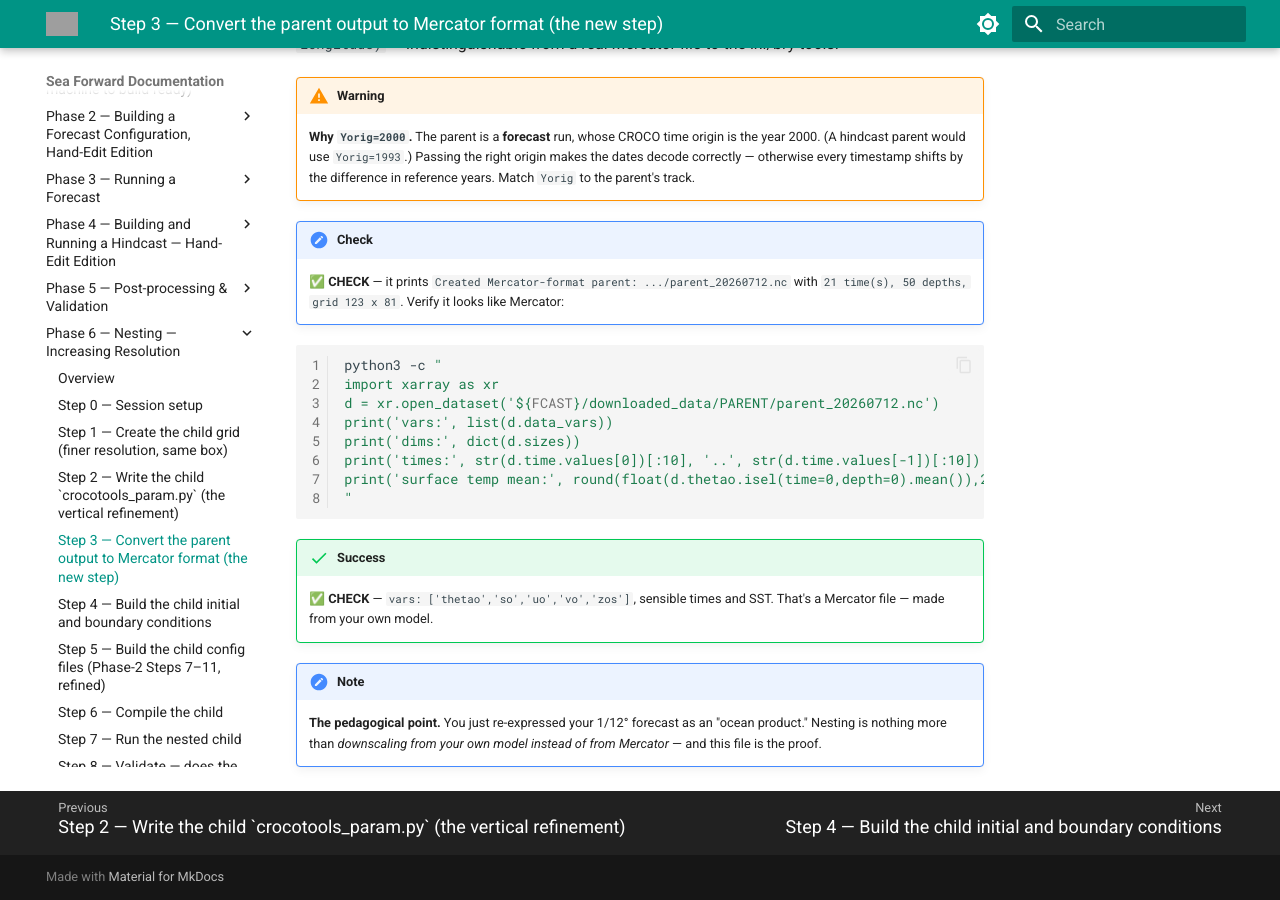
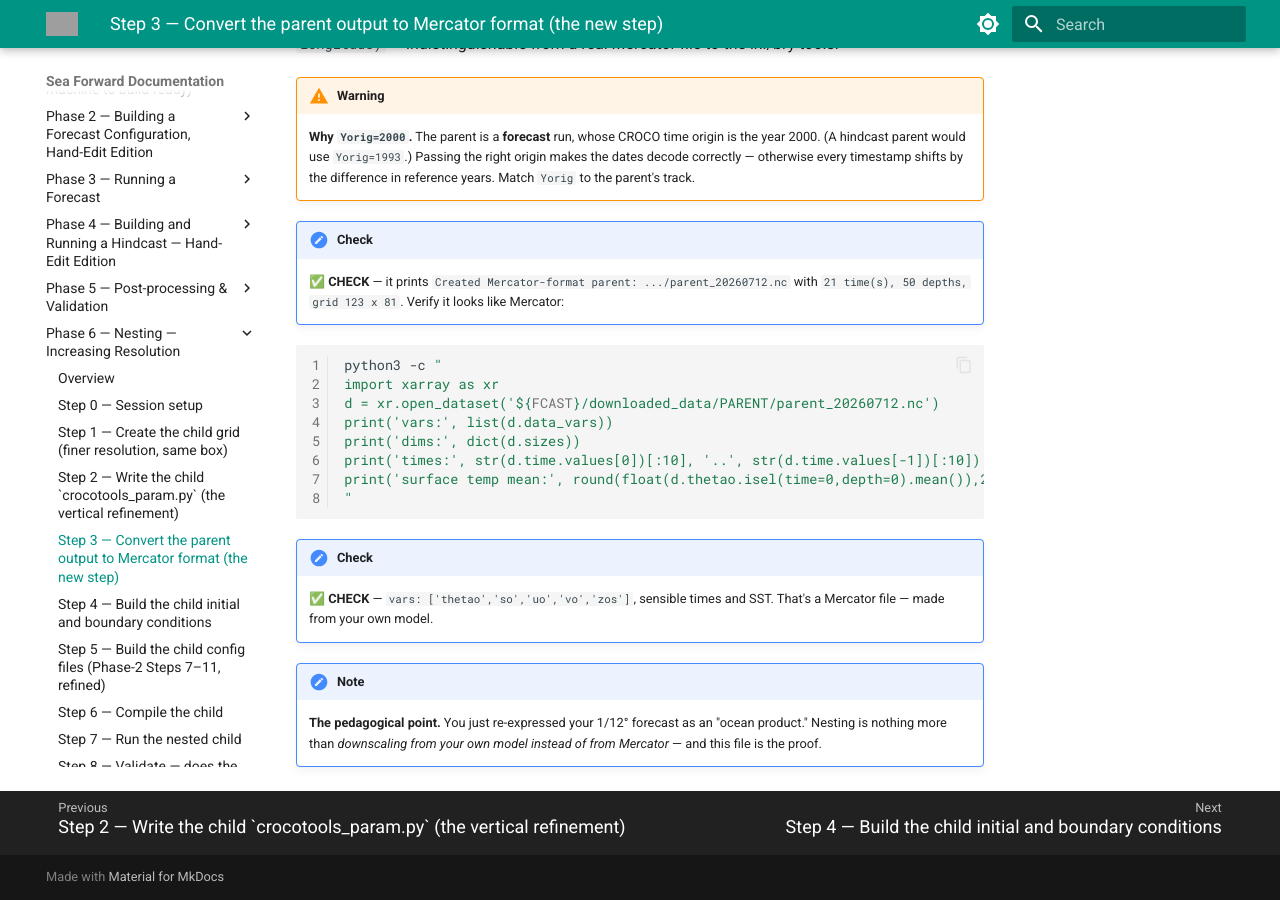
Before and after one commit to Njiecheu/sea-forward, an MkDocs documentation site: the page built from docs/phase6/step3.md, in a window 1280 px wide and 900 px high, scrolled down 565 px. Built offline with MkDocs 1.6.1 and Material for MkDocs 9.7.7, drawn with Linux system fonts in a browser that asks for light colours; grey boxes are pictures that could not be loaded.

Commit message:
p6s3 autre "success" en "check".

````diff
--- a/docs/phase6/step3.md
+++ b/docs/phase6/step3.md
@@ -37,7 +37,7 @@ print('surface temp mean:', round(float(d.thetao.isel(time=0,depth=0).mean()),2)
 "
 ```
 
-!!! success
+!!! check
     ✅ **CHECK** — `vars: ['thetao','so','uo','vo','zos']`, sensible times and SST. That's a Mercator file — made from your own model.
 
 !!! note
````
